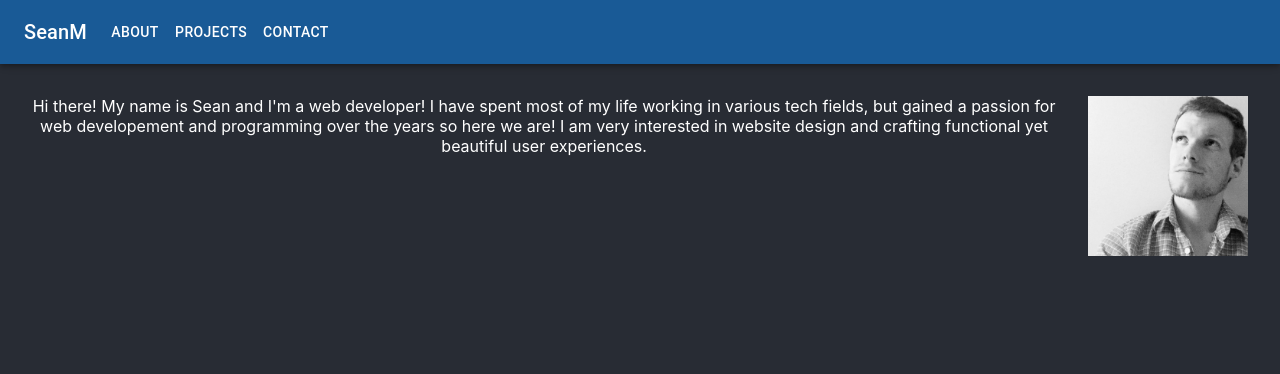
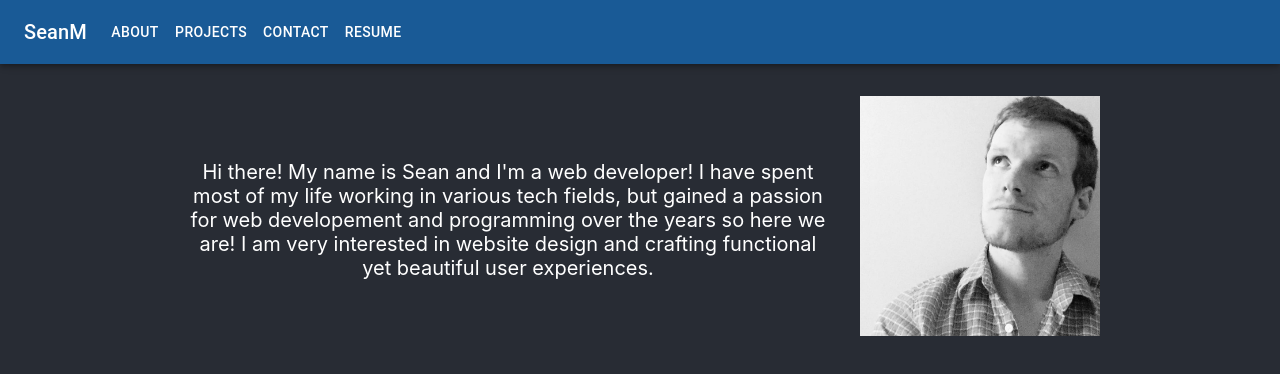
Before and after one commit to McTastic/PortfolioV2_React, a React (Create React App) app: page / in a window 1280 px wide. Shown: the top 374 px of the page. Built offline with nearby package versions, Linux system fonts and the light colour scheme.

Commit message:
added resume page

```diff
--- a/package.json
+++ b/package.json
@@ -1,5 +1,6 @@
 {
   "name": "portfolio_v2",
+  "homepage": "https://mctastic.github.io/PortfolioV2_React/",
   "version": "0.1.0",
   "private": true,
   "dependencies": {
@@ -19,6 +20,8 @@
   },
   "scripts": {
     "start": "react-scripts start",
+    "predeploy": "npm run build",
+    "deploy": "gh-pages -d build",
     "build": "react-scripts build",
     "test": "react-scripts test",
     "eject": "react-scripts eject"
--- a/src/components/NavRoutes.jsx
+++ b/src/components/NavRoutes.jsx
@@ -3,6 +3,7 @@ import Navbar from './navbar';
 import About from "./pages/About";
 import Projects from "./pages/Projects";
 import Contact from "./pages/Contact";
+import Resume from "./pages/Resume";
 
 export default function NavRoutes() {
     const [currentPage, setCurrentPage] = useState('About');
@@ -18,6 +19,9 @@ export default function NavRoutes() {
       if (currentPage === 'Contact') {
         return <Contact />;
       }
+      if (currentPage === 'Resume') {
+        return <Resume />;
+      }
     };
 
     const handlePageChange = (page) => setCurrentPage(page);
--- a/src/components/form.jsx
+++ b/src/components/form.jsx
@@ -12,7 +12,7 @@ const ContactForm = () => {
         <Card style={{ maxWidth: 450, padding: "20px 5px", margin: "0 auto" }}>
           <CardContent>
             <Typography gutterBottom variant="h5">
-              Contact Me
+              Contact Me!
           </Typography>
             <Typography variant="body2" color="textSecondary" component="p" gutterBottom>
               Fill out the form and I will get back to you as soon as possible!
--- a/src/components/navbar.jsx
+++ b/src/components/navbar.jsx
@@ -10,7 +10,7 @@ import Container from '@mui/material/Container';
 import Button from '@mui/material/Button';
 import MenuItem from '@mui/material/MenuItem';
 
-const pages = ['About', 'Projects', 'Contact'];
+const pages = ['About', 'Projects', 'Contact', "Resume"];
 
 const Navbar = ({currentPage, handlePageChange}) => {
   const [anchorElNav, setAnchorElNav] = React.useState(null);
--- /dev/null
+++ b/src/components/pages/Resume.jsx
@@ -0,0 +1,13 @@
+import ResumePDF from "../../utils/Resume.pdf";
+import "../../css/resume.css"
+
+const Resume = () =>{
+    return (
+        <div className="resume">
+        <iframe src={ResumePDF} width="55%" height="950em">
+        </iframe>
+        </div>
+    )
+}
+
+export default Resume;
--- a/src/css/App.css
+++ b/src/css/App.css
@@ -8,12 +8,17 @@ header {
 }
 .about {
   display: flex;
+  justify-content: center;
+  align-items: center;
 }
 .aboutText {
   margin: 2em 0 0 2em;
+  width: 50%;
+  font-size: 1.25em;
+
 }
 .aboutPic {
   margin: 2em 2em 0 2em;
-  height: 10em;
-  width: 10em;
+  height: 15em;
+  width: 15em;
 }
--- /dev/null
+++ b/src/css/resume.css
@@ -0,0 +1,3 @@
+.resume{
+    display: flex;
+}
```
Also changed, not shown: 1 other file (tests, documents, lock files or other folders).
